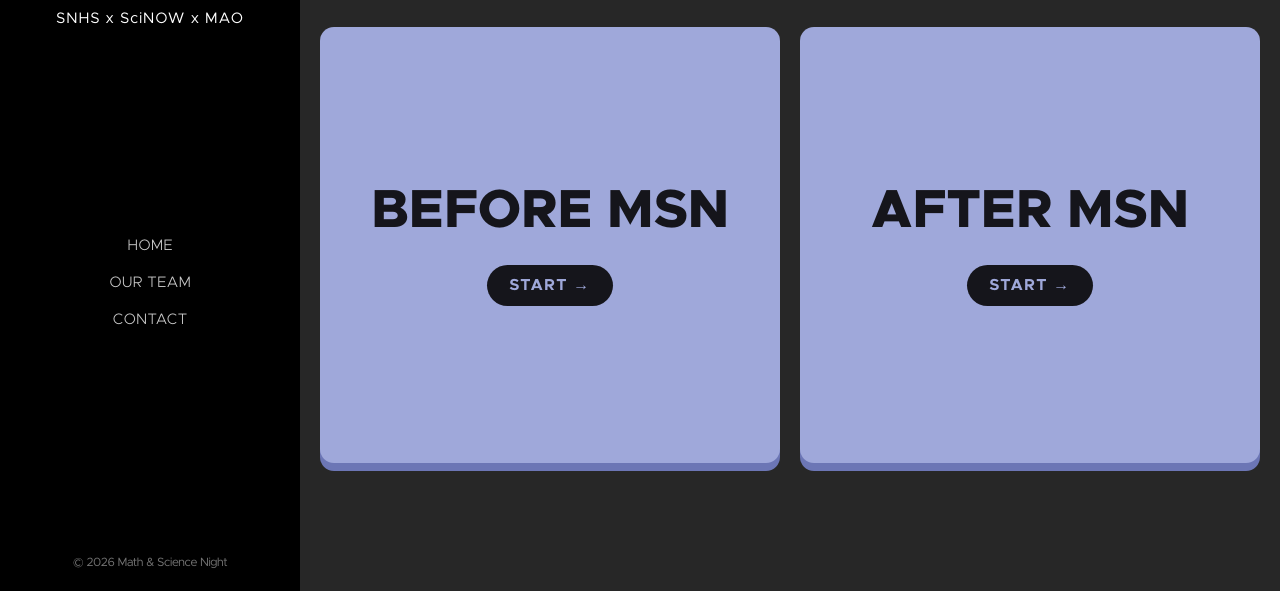
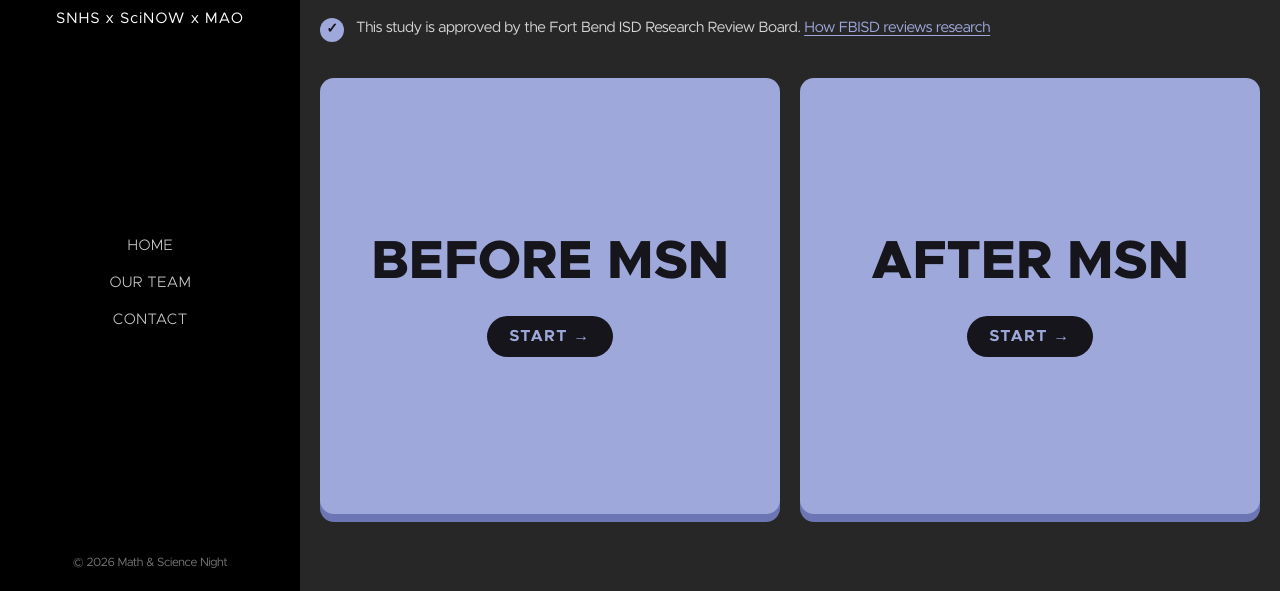
Before and after one commit to ronstercodes/msn_site, a website: page survey/index.html in a window 1280 px wide. Shown: the part 209-800 px from the top of the page. Drawn offline with Linux system fonts and the light colour scheme.

Commit message:
Say the study is approved by the FBISD Research Review Board, with a link
Shown on the survey picker and on both surveys, outside the folded notice.

Co-Authored-By: Claude Sonnet 5.5 <noreply@anthropic.com>

```diff
--- a/css/style.css
+++ b/css/style.css
@@ -745,6 +745,32 @@ button.btn { font-family: var(--font); letter-spacing: inherit; cursor: pointer;
 .swipe-other { margin-top: 18px; }
 @media (prefers-reduced-motion: reduce) { .swipe:not(.has-value) .swipe-readout { animation: none; } }
 
+/* Research approval note */
+.section p.approval {
+  display: flex;
+  align-items: flex-start;
+  gap: 12px;
+  margin: 0 0 26px;
+  font-size: 15px;
+  line-height: 1.45;
+  color: var(--text);
+}
+.approval-mark {
+  flex: none;
+  display: grid;
+  place-items: center;
+  width: 24px;
+  height: 24px;
+  margin-top: 1px;
+  font-size: 14px;
+  font-weight: 800;
+  color: #15151b;
+  background: var(--accent);
+  border-radius: 50%;
+}
+.approval a { color: var(--accent); text-underline-offset: 3px; }
+.approval a:focus-visible { outline: 3px solid var(--white); outline-offset: 3px; border-radius: 3px; }
+
 /* Back buttons */
 .back-link {
   display: inline-flex;
--- a/survey/index.html
+++ b/survey/index.html
@@ -36,6 +36,7 @@
       <div class="section-inner wide">
         <h1><strong>Survey</strong></h1>
         <p>Thank you for being part of Math &amp; Science Night at Dulles High School! Please choose the survey that matches where you are in the event. Your answers are anonymous.</p>
+        <p class="approval"><span class="approval-mark" aria-hidden="true">&#10003;</span><span>This study is approved by the Fort Bend ISD Research Review Board. <a href="https://www.fortbendisd.gov/departments/organizational-development/research-programs/research-request" target="_blank" rel="noopener">How FBISD reviews research</a></span></p>
         <div class="survey-split">
           <a class="survey-pick" href="/survey/before/">
             <span>Before MSN</span>
```
Also changed, not shown: survey/after/index.html (+2 -0 lines), survey/before/index.html (+2 -0 lines).
